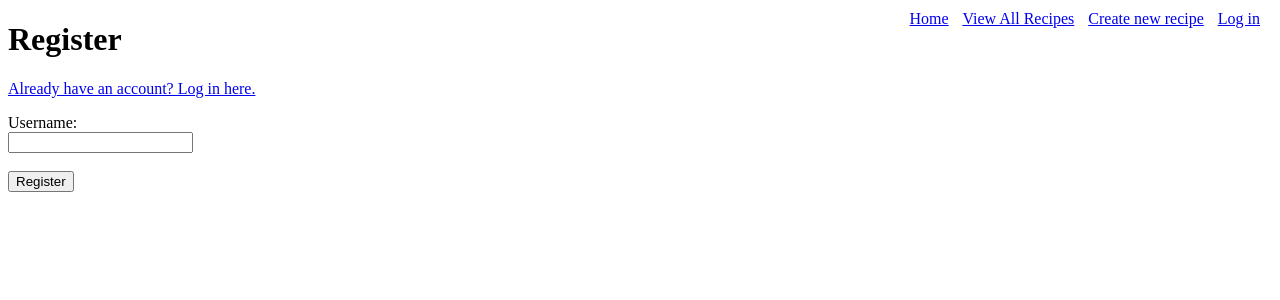
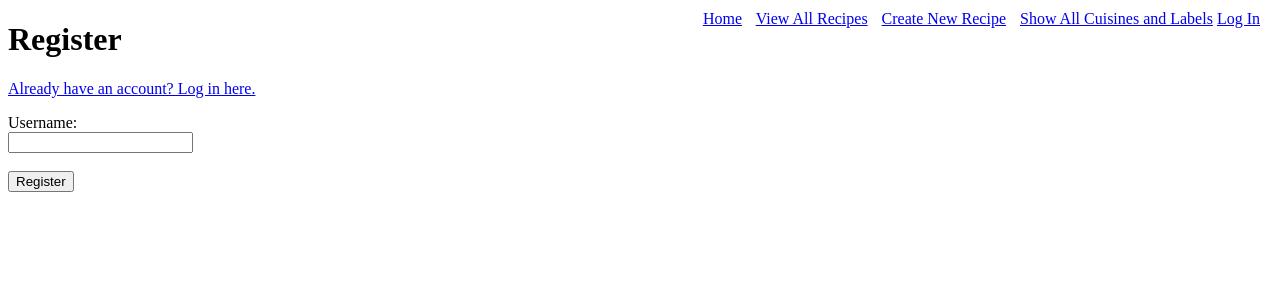
Before and after one commit to xinyiluo448/COMS4111-BestRecipes, a Flask app: page /register in a window 1280 px wide. Shown: the top 300 px of the page. Run offline with Flask 3, Linux system fonts and the light colour scheme; parts of the project's set-up code (start-up, migrations or seed data) failed here and were passed over.

Commit message:
Show all cuisines and labels

```diff
--- a/webserver/server.py
+++ b/webserver/server.py
@@ -130,7 +130,6 @@ def login():
 
 @app.route('/logout', methods=['POST'])
 def logout():
-	print("**** logging out")
 	if 'username' in session:
 		del session['username']
 		flash("You have logged out successfully. Directing to home page.", "success")
@@ -399,7 +398,7 @@ def submit_review(recipe_id):
 
 	title = request.form.get('title')
 	content = request.form.get('text')
-	print(title, text)
+
 	if not title or not text:
 		flash('Please fill out both the title and the text of the review.', "error")
 		return redirect(url_for('recipe', recipe_id=recipe_id))
@@ -424,7 +423,24 @@ def submit_review(recipe_id):
 		flash(f'An error occurred while submitting your review: {str(e)}')
 		print("An error occurred while submitting your review:", e)
 		return redirect(url_for('recipe', recipe_id=recipe_id))
-# TODO: to include text from label + cuisine user insertion
+
+@app.route('/show-cuisines-labels')
+def show_cuisines_labels():
+	username = session.get('username', None)
+	statement = select(cuisines)
+	statement2 = select(labels)
+	cursor = g.conn.execute(statement)
+	cuisines_list = [row for row in cursor]
+	cursor.close()
+	cursor = g.conn.execute(statement2)
+	labels_list = [row for row in cursor]
+	cursor.close()
+	return render_template('all-labels-cuisines.html',
+							labels=labels_list,
+							cuisines=cuisines_list,
+							is_logged_in=not username is None,
+							username=username)
+
 @app.route('/submit-recipe', methods=['POST'])
 def submit_recipe():
 	username = session.get('username', None)
--- a/webserver/templates/base.html
+++ b/webserver/templates/base.html
@@ -45,16 +45,14 @@
   <div id="links-container">
     <a id="home-link" href="/">Home</a>
     <a id="recipes-link" href="/recipes">View All Recipes</a>
-    <a id="insert-link" href="/insert-recipe">Create new recipe</a>
+    <a id="insert-link" href="/insert-recipe">Create New Recipe</a>
+    <a id="show-cuisines-labels-link" href="/show-cuisines-labels">Show All Cuisines and Labels</a>
 
     {% if is_logged_in %}
       <a id="login-profile-link" href="{{ url_for('profile') }}">Welcome {{ username }}</a>
-
-      <form id="logout-form" method="POST" action="{{ url_for('logout') }}">
-        <a href="#" onclick="document.getElementById('logout-form').submit();">Log out</a>
-      </form>
+      <a id="logout-link" href="/logout">Log Out</a>
     {% else %}
-      <a id="login-profile-link" href="{{ url_for('login') }}">Log in</a>
+      <a id="login-profile-link" href="{{ url_for('login') }}">Log In</a>
     {% endif %}
     </div>
 
```
Also changed, not shown: webserver/templates/all-labels-cuisines.html (added, +25 -0 lines).
